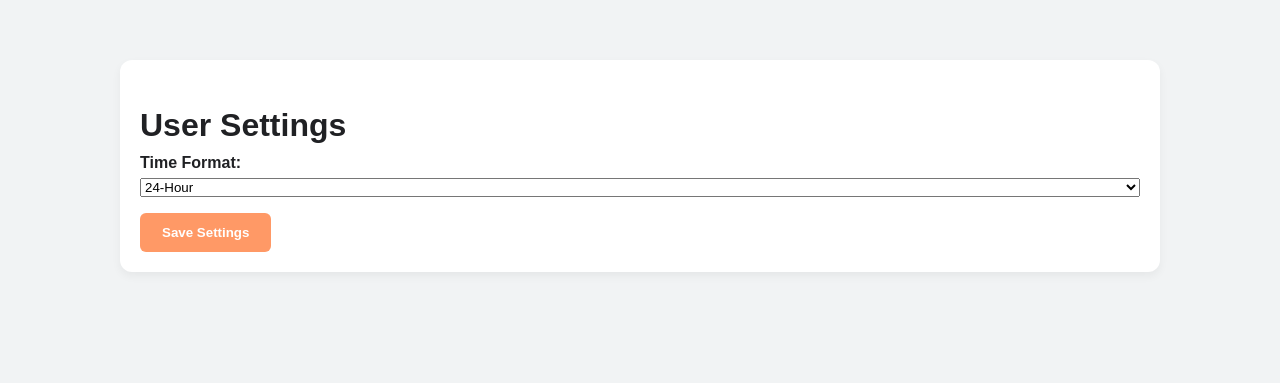
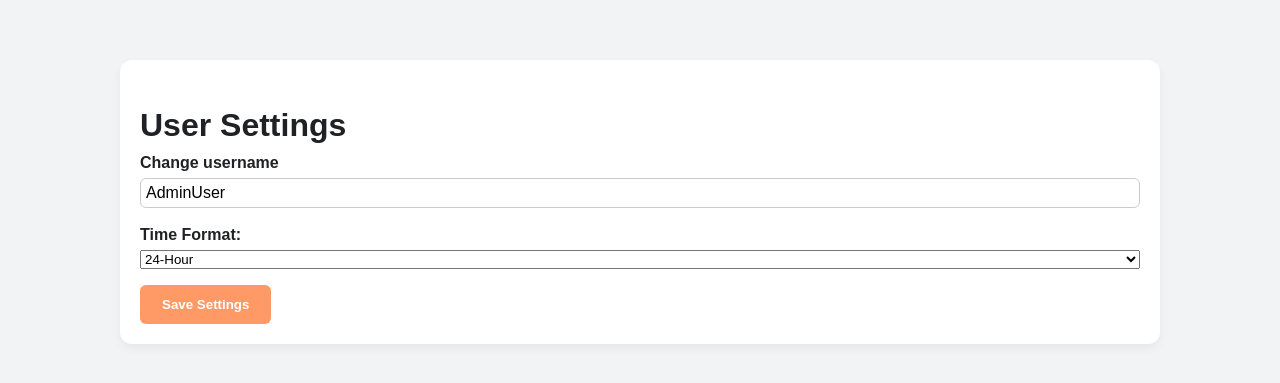
Before and after one commit to hyoond/TT4L-04, a Flask app: page /settings in a window 1280 px wide. Shown: the part 69-452 px from the top of the page. Run offline with Flask 3, Linux system fonts and the light colour scheme; a user stored in the database is signed in; data comes from the database, SQL or seed files in the repository.

Commit message:
New setting for user to change their username

```diff
--- a/templates/settings.html
+++ b/templates/settings.html
@@ -16,6 +16,9 @@
         <h2>User Settings</h2>
         <form method="post" class="form-grid">
             <div class="form-group">
+                <label>Change username</label>
+                <input type="text" value="{{ username }}" name="username">
+                <br>
                 <label for="time_format">Time Format:</label>
                 <select name="time_format" id="time_format">
                     <option value="12h" {% if settings and settings[0] == '12h' %}selected{% endif %}>12-Hour</option>
```
